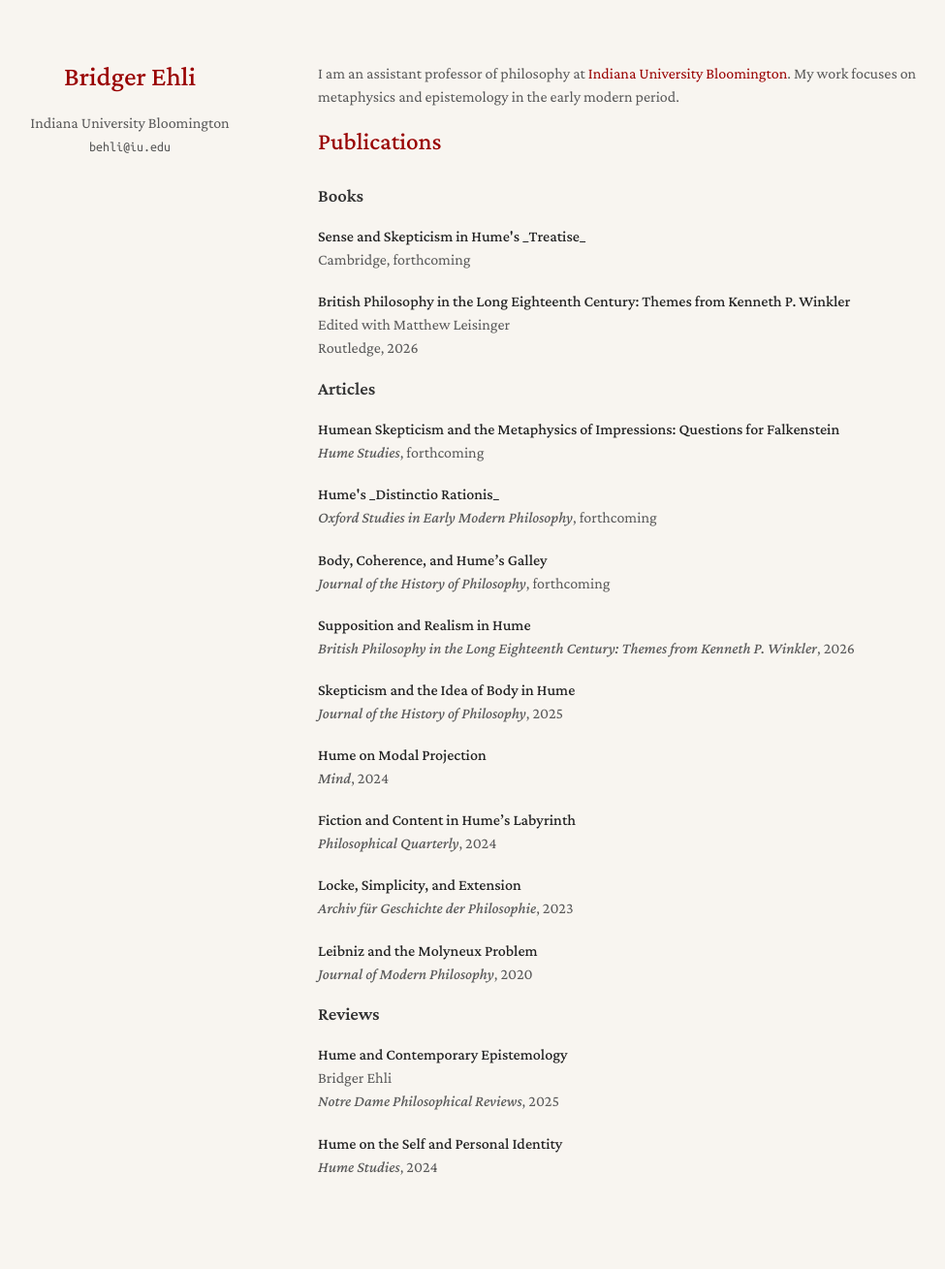
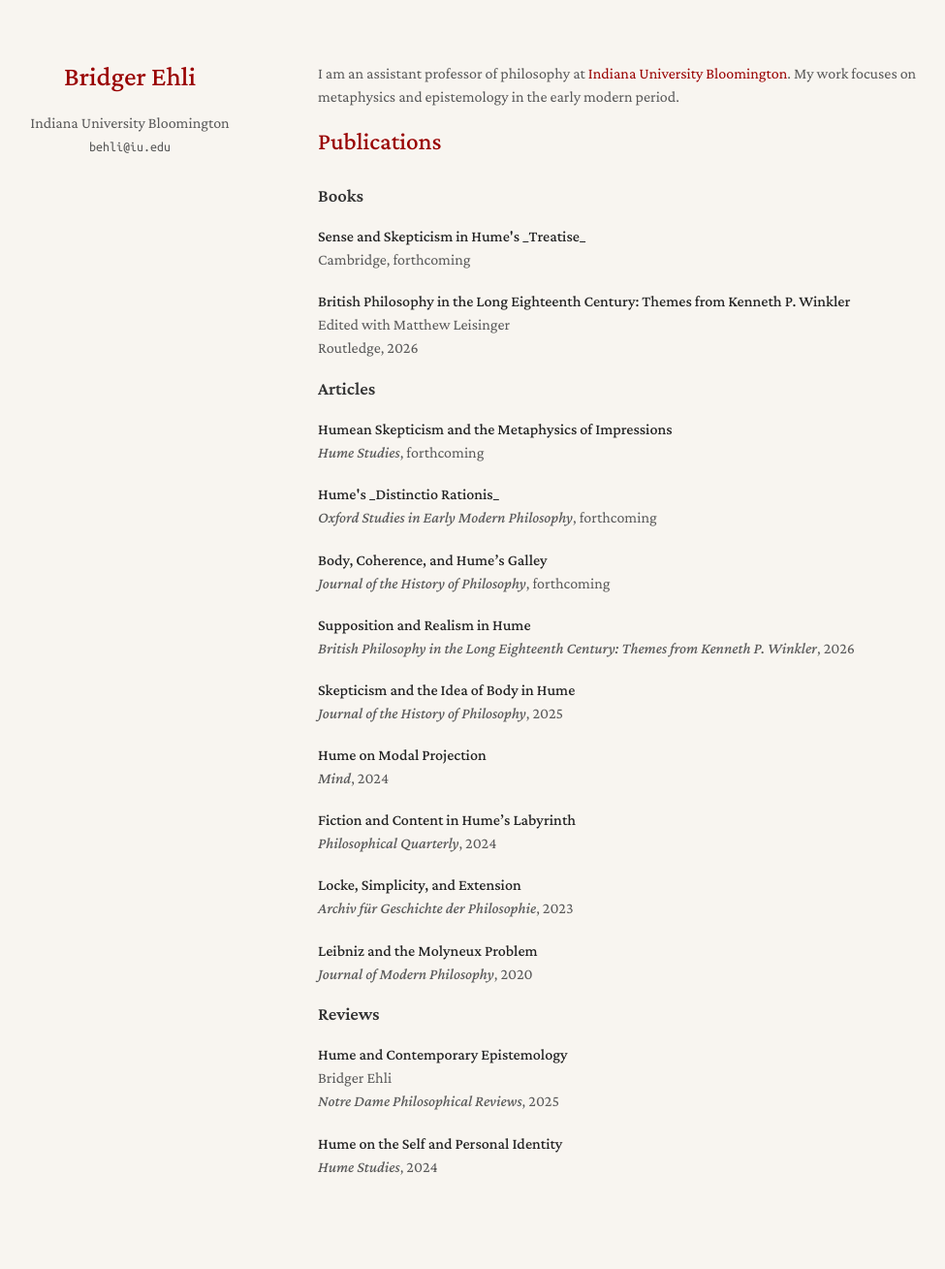
Before and after one commit to bridgerehli/bridgerehli.github.io, a Jekyll site: the page built from index.md, in a window 1280 px wide. Shown: the whole page at 97% size, without its empty margins (142-1117 px from the left). Built offline with Jekyll 4.4.1, drawn with Linux system fonts in a browser that asks for light colours; a style sheet for code colours, icons or effects is not loaded.

Commit message:
Update publications.yml

```diff
--- a/_data/publications.yml
+++ b/_data/publications.yml
@@ -14,7 +14,7 @@ main:
     type: "book"
 
   # ARTICLES (RECENT / FORTHCOMING)
-  - title: "Humean Skepticism and the Metaphysics of Impressions: Questions for Falkenstein"
+  - title: "Humean Skepticism and the Metaphysics of Impressions"
     authors: ""
     conference: "Hume Studies"
     year: "forthcoming"
```
